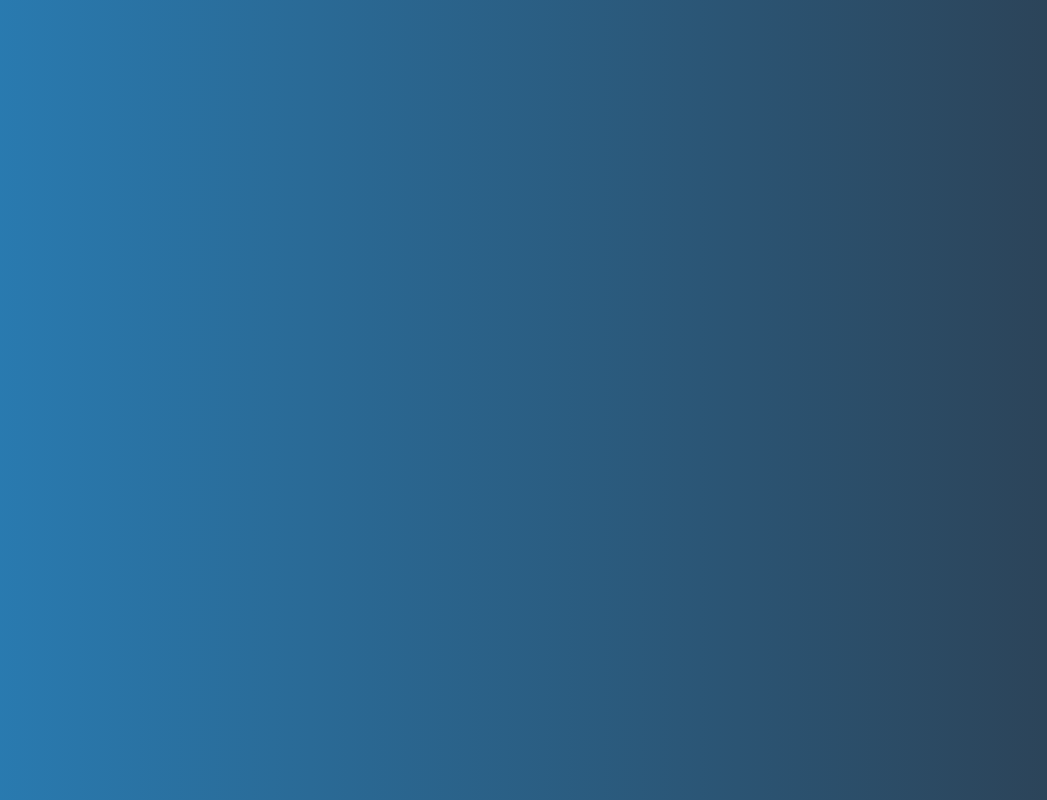
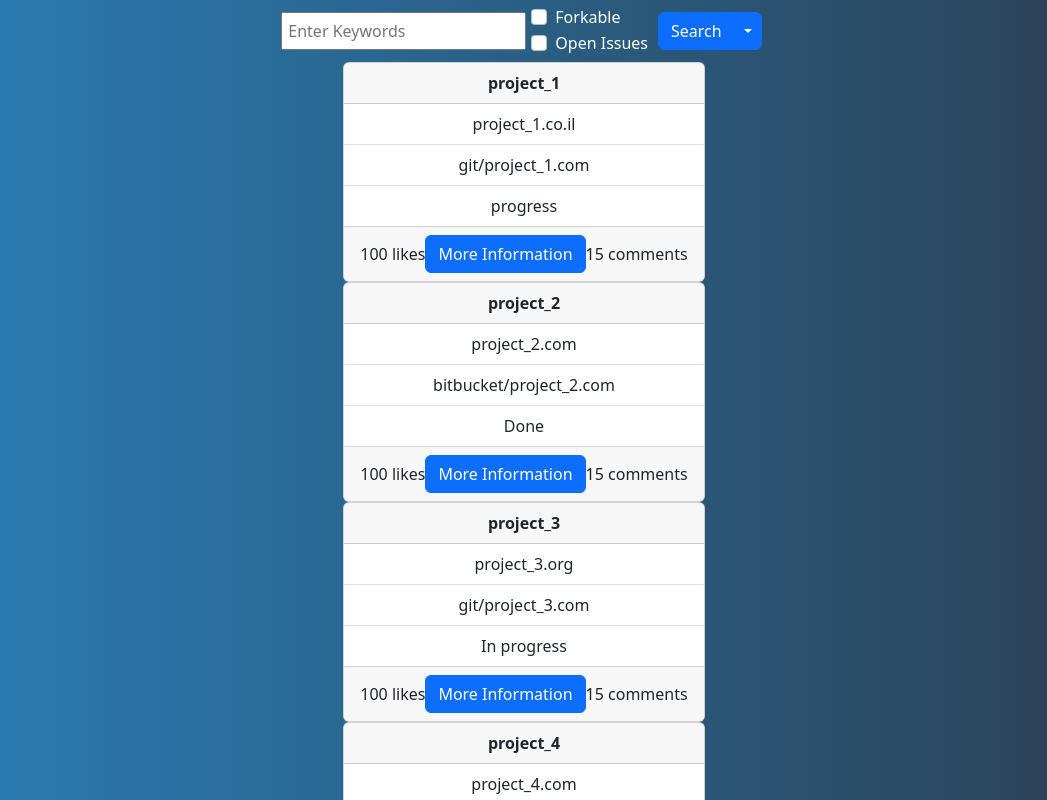
Before and after one commit to yossix07/BlogClient, a React (Create React App) app: page /blog in a window 1280 px wide. Before the commit this address had no page. Shown: the top 800 px of the page, without its empty margins (116-1163 px from the left). Built offline with nearby package versions, Linux system fonts and the light colour scheme; the HTML template or start-up script is replaced by a standard one.

Commit message:
add Feed page with project list and search

```diff
--- a/src/App.js
+++ b/src/App.js
@@ -4,6 +4,7 @@ import LogIn from "./logIn/Login";
 import SignUp from "./signUp/SignUp";
 import "./App.css"
 import 'bootstrap/dist/css/bootstrap.css';
+import FeedPage from "./Feed/FeedPage";
 
 
 const App = () => {
@@ -21,7 +22,7 @@ const App = () => {
         <Routes>
           <Route path="/" element={ <LogIn setUsername={ changeUsername }/> }></Route>
           <Route path="/signup" element={ <SignUp setUsername={ changeUsername }/> }></Route>
-          {/* <Route path="/blog" element={}></Route> */}
+          <Route path="/blog" element={<FeedPage></FeedPage>}></Route>
         </Routes>
       </BrowserRouter>
     </>
--- a/src/Feed/FeedPage.js
+++ b/src/Feed/FeedPage.js
@@ -1,8 +1,74 @@
-import React from "react";
+import React, { useEffect, useRef, useState } from "react";
+import ProjectsList from "./ProjectsList";
+import { Button, Dropdown, ButtonGroup } from "react-bootstrap";
+import Form from 'react-bootstrap/Form';
+import "./feedPage.css";
 
 const FeedPage = () => {
+    const [projects, setProjects] = useState([]);
+
+    const searchInput = useRef("");
+    const [searchCategory, setSearchCategory] = useState("Name");
+    const [isForkable, setIsForkable] = useState(false);
+    const [isOpenIssue, setIsOpenIssue] = useState(false);
+
+    useEffect(() => {
+        setProjects(getProjects());
+    }, []);
+
+    const handleDropdownSelect = (e) => {
+        setSearchCategory(e);
+    }
+
+    const handleSearch = () => {
+        // send DB query and set to projects list
+        console.log("Sending query to DB", searchInput.current.value, searchCategory, isForkable, isOpenIssue);
+    }
+
+    const hangleCheckboxChange = (e) => {
+        if (e.target.name === "Forkable") {
+            setIsForkable(e.target.checked);
+        } else if (e.target.name === "OpenIssues") {
+            setIsOpenIssue(e.target.checked);
+        }
+    }
+
+    const getProjects = () => {
+        // send query to DB to get all projects
+        return [
+            { "id": 1, "name": "project_1", "homepage_url": "project_1.co.il", "repository_url": "git/project_1.com", "langague": "English", "status": "progress" },
+            { "id": 2, "name": "project_2", "homepage_url": "project_2.com", "repository_url": "bitbucket/project_2.com", "langague": "Hebrew", "status": "Done" },
+            { "id": 3, "name": "project_3", "homepage_url": "project_3.org", "repository_url": "git/project_3.com", "langague": "English", "status": "In progress" },
+            { "id": 4, "name": "project_4", "homepage_url": "project_4.com", "repository_url": "bitbucket/project_4.com", "langague": "English", "status": "progress" },
+            { "id": 5, "name": "project_5", "homepage_url": "project_5.com", "repository_url": "bitbucket/project_5.com", "langague": "English", "status": "Done" },
+            { "id": 6, "name": "project_6", "homepage_url": "project_6.org", "repository_url": "git/project_6.com", "langague": "English", "status": "Done" },
+            { "id": 7, "name": "project_7", "homepage_url": "project_7.co.il", "repository_url": "bitbucket/project_7.com", "langague": "Hebrew", "status": "progress" },
+            { "id": 8, "name": "project_8", "homepage_url": "project_8.com", "repository_url": "git/project_8.com", "langague": "English", "status": "Done" },
+        ]
+    }
+
     return (
         <div className="feed-page">
+            <div className="main-feed">
+                <div className="search-wrapper">
+                    <input ref={searchInput} placeholder="Enter Keywords"/>
+                    <div className="checkboxes-wrapper">
+                        <Form.Check className="text-white" name="Forkable" type={'checkbox'} label={`Forkable`} onChange={hangleCheckboxChange} />
+                        <Form.Check className="text-white" name="OpenIssues" type={'checkbox'} label={`Open Issues`} onChange={hangleCheckboxChange} />
+                    </div>
+                    <Dropdown as={ButtonGroup} onSelect={handleDropdownSelect}>
+                        <Button onClick={handleSearch}>Search</Button>
+                        <Dropdown.Toggle split id="dropdown-split-basic" />
+                        <Dropdown.Menu>
+                            <Dropdown.Item eventKey="Name">Name</Dropdown.Item>
+                            <Dropdown.Item eventKey="Platform">Platform</Dropdown.Item>
+                            <Dropdown.Item eventKey="Langague">Langague</Dropdown.Item>
+                            <Dropdown.Item eventKey="Status">Status</Dropdown.Item>
+                        </Dropdown.Menu>
+                    </Dropdown>
+                </div>
+                <ProjectsList className="projects-list" projects={projects}></ProjectsList>
+            </div>
 
         </div>
     )
--- /dev/null
+++ b/src/Feed/ProjectItem.js
@@ -0,0 +1,25 @@
+import React from "react";
+import Button from 'react-bootstrap/Button';
+import Card from 'react-bootstrap/Card';
+import ListGroup from 'react-bootstrap/ListGroup';
+import "./projectItem.css";
+
+const ProjectItem = ({ project }) => {
+    return (
+        <Card className="text-center">
+            <Card.Header className="fw-bold">{project.name}</Card.Header>
+            <ListGroup className="list-group-flush">
+                <ListGroup.Item>{ project.homepage_url }</ListGroup.Item>
+                <ListGroup.Item>{ project.repository_url }</ListGroup.Item>
+                <ListGroup.Item>{ project.status }</ListGroup.Item>
+            </ListGroup>
+            <Card.Footer className="likes-comments-wrapper">
+                <div className="likes">100 likes</div>
+                <Button variant="primary">More Information</Button>
+                <div className="comments">15 comments</div>
+            </Card.Footer>
+        </Card>
+    )
+}
+
+export default ProjectItem;
--- /dev/null
+++ b/src/Feed/ProjectsList.js
@@ -0,0 +1,16 @@
+import React from "react";
+import ProjectItem from "./ProjectItem";
+import "./projectsList.css";
+
+const ProjectsList = ({ projects }) => {
+
+    return (
+        <div className="projects-list">
+            { projects && typeof projects === 'object' &&
+              projects.map(item => <ProjectItem project={ item } key={ item.id }></ProjectItem>)
+            }
+        </div>
+    )
+}
+
+export default ProjectsList;
--- /dev/null
+++ b/src/Feed/feedPage.css
@@ -0,0 +1,22 @@
+.feed-page {
+    display: flex;
+    justify-content: center;
+    align-items: center;
+}
+
+.main-feed {
+    display: flex;
+    flex-direction: column;
+    justify-content: center;
+    align-items: center;
+}
+
+.search-wrapper {
+    display: flex;
+    justify-content: center;
+    align-items: center;
+}
+
+.search-wrapper > * {
+    padding: 5px;
+}
--- /dev/null
+++ b/src/Feed/projectItem.css
@@ -0,0 +1,5 @@
+.likes-comments-wrapper {
+    display: flex;
+    justify-content: space-between;
+    align-items: center;
+}
--- /dev/null
+++ b/src/Feed/projectsList.css
@@ -0,0 +1,4 @@
+.projects-list {
+    height: 100%;
+    overflow-y: scroll;
+}
```
